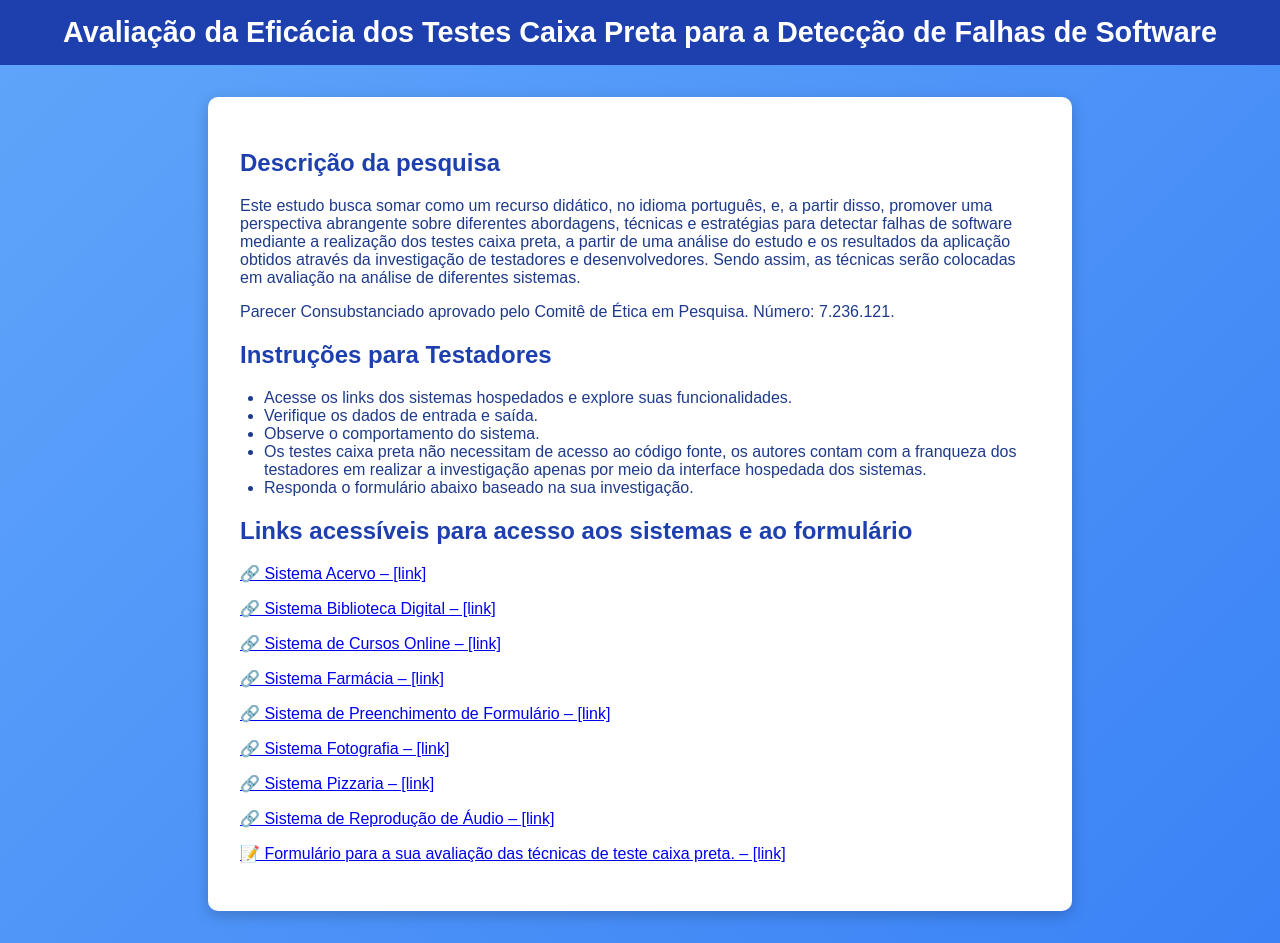
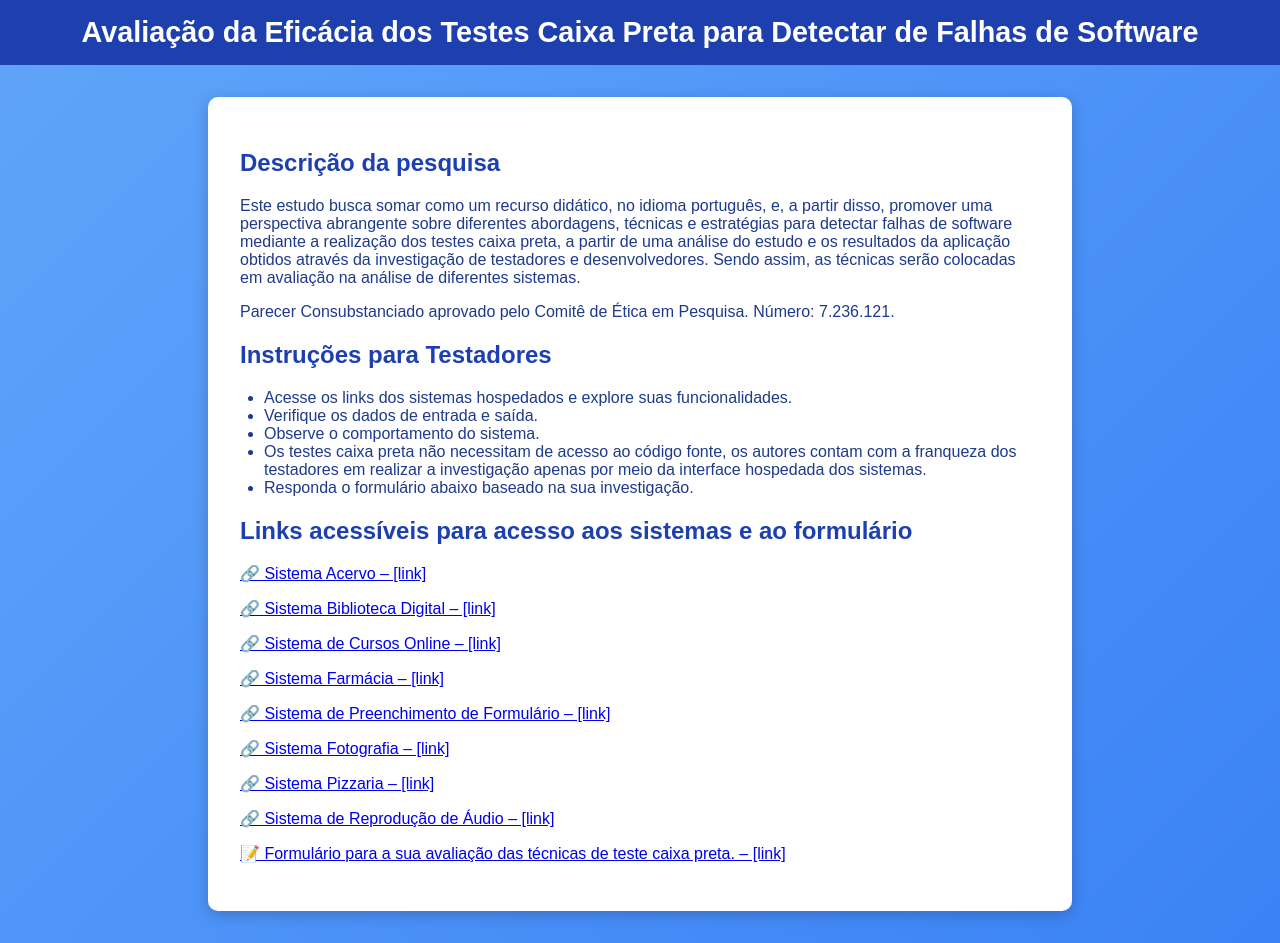
Before and after one commit to clarameira/BlackBoxTesters, a plain HTML site: page index.html in a window 1280 px wide. Drawn offline with Linux system fonts and the light colour scheme.

Commit message:
chore: edit name

```diff
--- a/index.html
+++ b/index.html
@@ -4,7 +4,7 @@
 <head>
   <meta charset="UTF-8">
   <meta name="viewport" content="width=device-width, initial-scale=1.0">
-  <title>Avaliação da Eficácia dos Testes Caixa Preta para a Detecção de Falhas de Software</title>
+  <title>Avaliação da Eficácia dos Testes Caixa Preta para Detectar de Falhas de Software</title>
   <style>
     body {
       font-family: Arial, sans-serif;
@@ -89,7 +89,7 @@
 
 <body>
   <header>
-    Avaliação da Eficácia dos Testes Caixa Preta para a Detecção de Falhas de Software
+    Avaliação da Eficácia dos Testes Caixa Preta para Detectar de Falhas de Software
   </header>
   <main>
     <h2>Descrição da pesquisa</h2>
```
